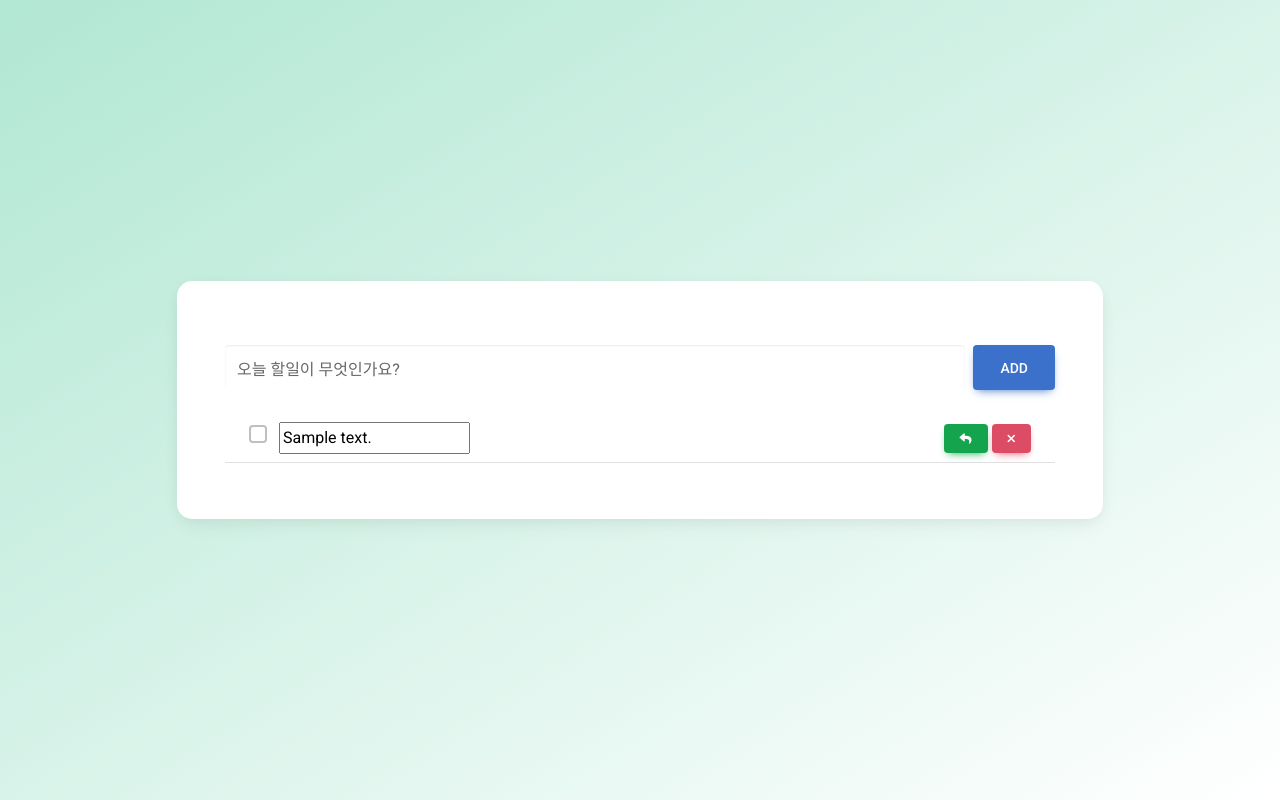
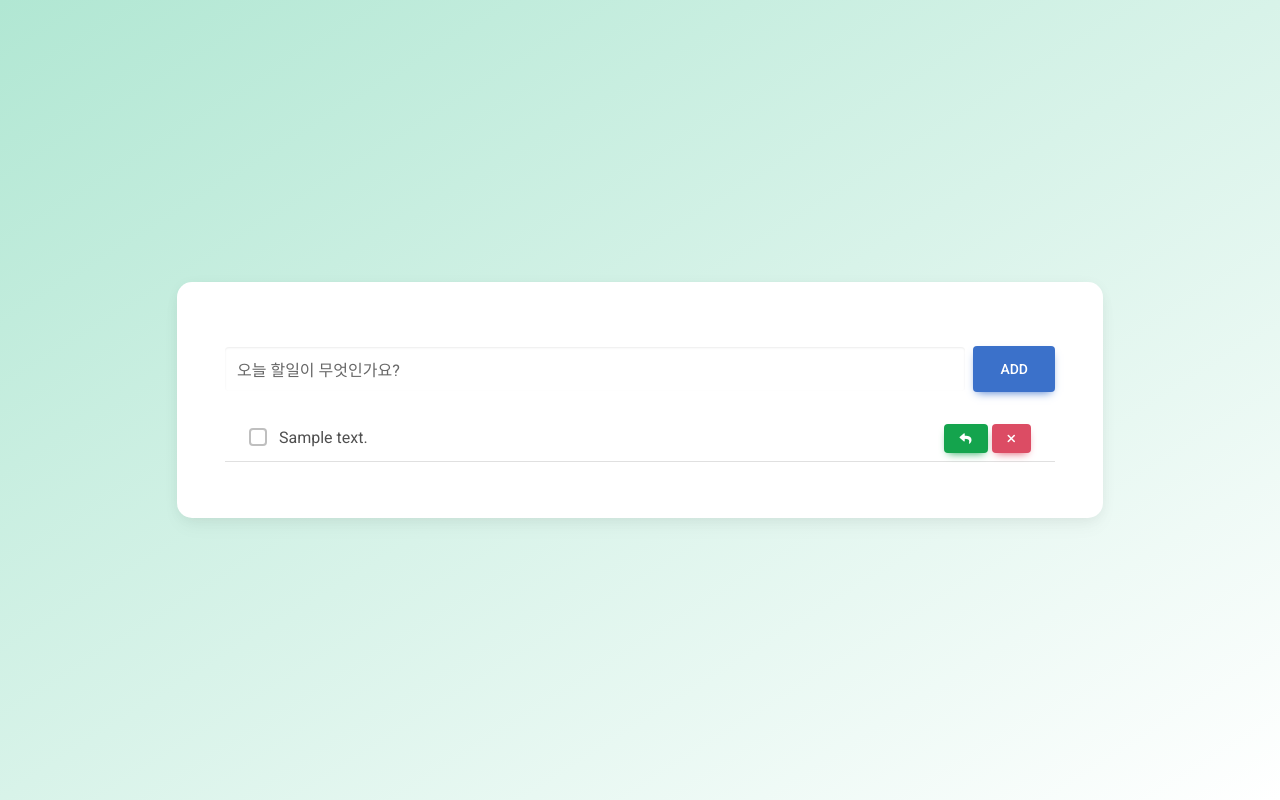
Before and after one commit to miggu8066/todo_project, a Django app: template todo/templates/todo/todo_list.html in a window 1280 px wide. Run offline with Django 4.2, Linux system fonts and the light colour scheme; the template is opened without the code that fills it: values that come from a table or form of the project are taken from there, others are empty; tables that the repository leaves empty hold one stand-in row (values such as "Sample post"); parts of the project's set-up code (start-up, migrations or seed data) failed here and were passed over; some libraries are stand-ins or nearby versions.

Commit message:
20230517

```diff
--- a/todo/templates/todo/todo_list.html
+++ b/todo/templates/todo/todo_list.html
@@ -39,8 +39,8 @@
                                         <form id="delete-form-{{ show.pk }}" action="/todo/item/" method="POST">
                                             {% csrf_token %}
                                             <input type="hidden" name="id" value="{{ show.pk }}">
-                                            <input class="form-check-input me-2" type="checkbox" id="{{ show.pk }}" name="checkbox" onchange="toggleStrikethrough(this)">
-                                            <input class="form-text-input me-2" type="text" id="edit-input-{{ show.pk }}" name="edit_todo" value="{{ show.todo_content }}" style="text-decoration: none;">
+                                            <input class="form-check-input me-2" type="checkbox" id="edit-input-{{ show.pk }}" name="checkbox" onchange="toggleStrikethrough(this)">
+                                            <label for="edit-input-{{ show.pk }}">{{ show.todo_content }}</label>
                                         </form>
                                         <div>
                                             <button type="submit" form="edit-form-{{ show.pk }}" name="modify_todo" class="btn btn-sm btn-success" >
```
